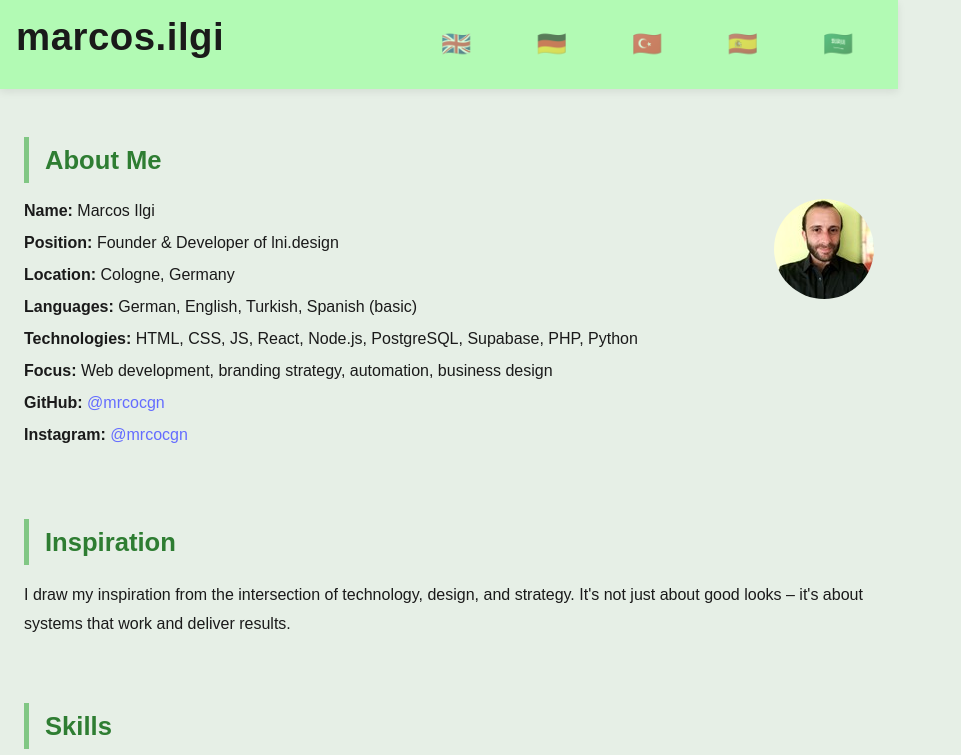
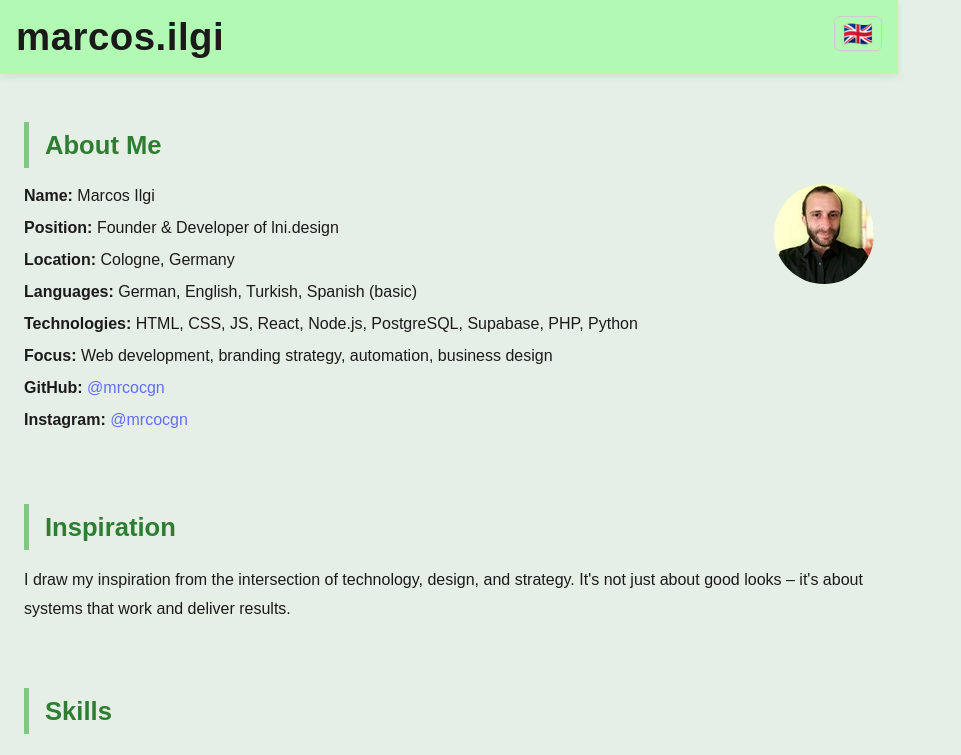
Before and after one commit to mrcocgn/Biopic, a React (Vite) app in the folder client/: page / in a window 1280 px wide. Shown: the top 755 px of the page, without its empty margins (0-961 px from the left). Built offline with nearby package versions, Linux system fonts and the light colour scheme.

Commit message:
Refactor LanguageSwitcher to use a dropdown for language selection and improve styling

```diff
--- a/client/src/components/LanguageSwitcher.jsx
+++ b/client/src/components/LanguageSwitcher.jsx
@@ -1,5 +1,5 @@
 import { useTranslation } from 'react-i18next';
-import { useState, useEffect } from 'react';
+import { useEffect, useState } from 'react';
 import '../index.css';
 
 const languages = [
@@ -12,29 +12,27 @@ const languages = [
 
 export default function LanguageSwitcher() {
   const { i18n } = useTranslation();
-  const [activeLang, setActiveLang] = useState(i18n.language);
+  const [currentLang, setCurrentLang] = useState(i18n.language);
 
   useEffect(() => {
-    setActiveLang(i18n.language);
+    setCurrentLang(i18n.language);
   }, [i18n.language]);
 
-  const changeLanguage = (lng) => {
-    i18n.changeLanguage(lng);
-    setActiveLang(lng);
+  const handleChange = (e) => {
+    const selectedLang = e.target.value;
+    i18n.changeLanguage(selectedLang);
+    setCurrentLang(selectedLang);
   };
 
   return (
-    <div className="language-switcher">
-      {languages.map((lang) => (
-        <button
-          key={lang.code}
-          className={`flag-button ${activeLang === lang.code ? 'active' : ''}`}
-          onClick={() => changeLanguage(lang.code)}
-          aria-label={lang.code}
-        >
-          {lang.label}
-        </button>
-      ))}
+    <div className="language-dropdown">
+      <select value={currentLang} onChange={handleChange} aria-label="Sprache wählen">
+        {languages.map((lang) => (
+          <option key={lang.code} value={lang.code}>
+            {lang.label}
+          </option>
+        ))}
+      </select>
     </div>
   );
 }
--- a/client/src/index.css
+++ b/client/src/index.css
@@ -92,26 +92,19 @@ button:focus-visible {
   text-decoration: underline;
 }
 
-.language-switcher {
-  display: flex;
-  gap: 0.5rem;
-  align-items: center;
+.language-dropdown {
+  position: relative;
+  display: inline-block;
 }
 
-.flag-button {
+.language-dropdown select {
+  font-size: 1.5rem;
+  padding: 0.2rem 0.5rem;
+  border-radius: 6px;
   background: transparent;
-  border: none;
-  font-size: 1.5rem;
+  border: 1px solid #ccc;
   cursor: pointer;
-  transition: transform 0.2s ease;
-  opacity: 0.5;
+  appearance: none;
+  text-align: center;
+  font-family: inherit;
 }
-
-.flag-button:hover {
-  transform: scale(1.1);
-  opacity: 0.8;
-}
-
-.flag-button.active {
-  opacity: 1;
-}
```
